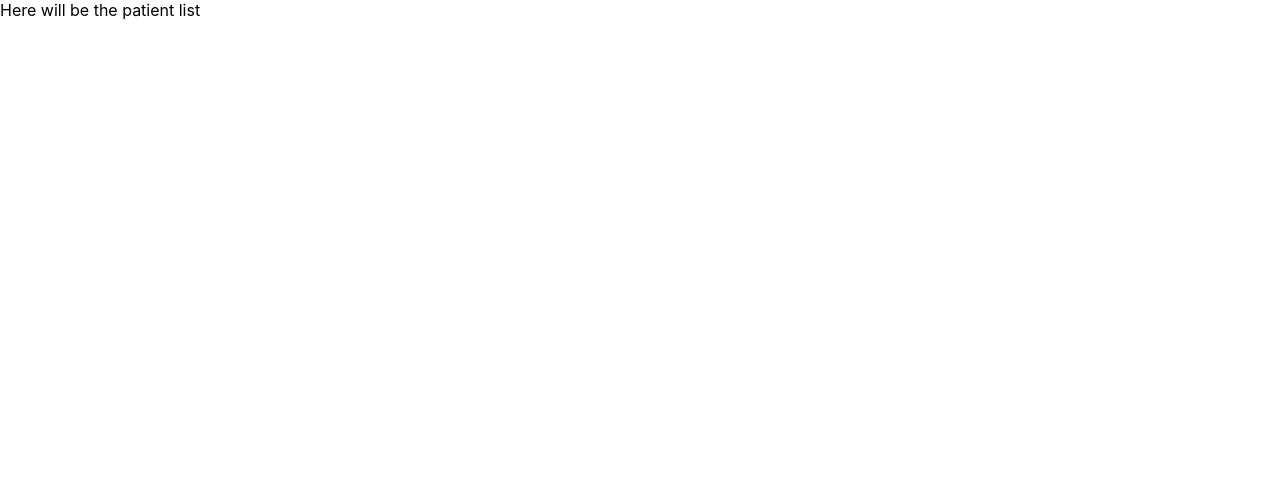
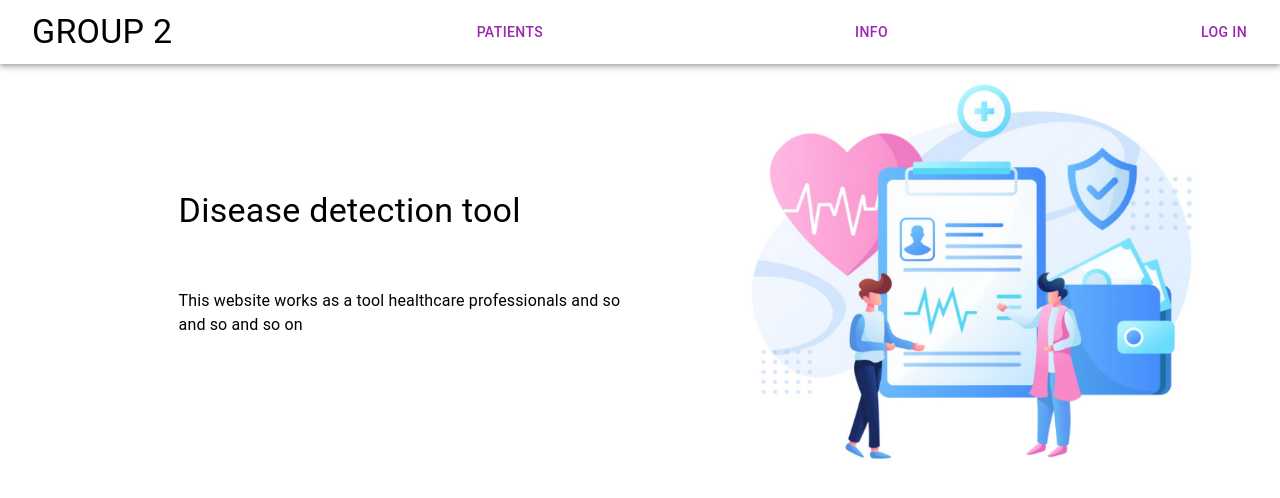
Before and after one commit to kaerhae/BBT.HTI.508-Health-Software-Development-Project-2023, a React (Create React App) app in the folder frontend/: page / in a window 1280 px wide. Shown: the top 498 px of the page. Built offline with nearby package versions, Linux system fonts and the light colour scheme; no server answers.

Commit message:
Added frontpage and navbar

```diff
--- a/frontend/package.json
+++ b/frontend/package.json
@@ -3,6 +3,10 @@
   "version": "0.1.0",
   "private": true,
   "dependencies": {
+    "@emotion/react": "^11.10.6",
+    "@emotion/styled": "^11.10.6",
+    "@fontsource/roboto": "^4.5.8",
+    "@mui/material": "^5.12.0",
     "@testing-library/jest-dom": "^5.16.5",
     "@testing-library/react": "^13.4.0",
     "@testing-library/user-event": "^13.5.0",
--- a/frontend/src/App.js
+++ b/frontend/src/App.js
@@ -6,6 +6,9 @@ import { BrowserRouter, Routes, Route } from "react-router-dom";
 import axios from 'axios';
 import SinglePatient from './components/SinglePatientView';
 import PatientList from './components/PatientListView';
+import IndexPage from './components/IndexPage';
+import Menu from './components/NavBar'
+import { AppBar } from '@mui/material';
 const App = () => {
 
   const [ patients, setPatients ] = useState([])
@@ -26,9 +29,11 @@ const App = () => {
 
   return (
     <BrowserRouter>
+      <Menu />
       <Routes>
         <Route path="/patient/:id" element={<SinglePatient />} />
-        <Route path="/" element={<PatientList patients={patients}/>} />
+        <Route path="/" element={<IndexPage />}></Route>
+        <Route path="/patient" element={<PatientList patients={patients}/>} />
       </Routes>
     </BrowserRouter>
   );
--- /dev/null
+++ b/frontend/src/components/IndexPage.js
@@ -0,0 +1,20 @@
+import React from "react";
+import photo from './images/indexphoto.jpg'
+import { Container, Typography } from '@mui/material';
+import "./styles.css"
+const IndexPage = () => (
+    <Container>
+
+    <div className="content-area">
+        <div className="content-text">
+            <Typography variant="h4" className="content-text-item">Disease detection tool</Typography>
+            <Typography variant="body1" className="content-text-item">This website works as a tool healthcare professionals and so and so and so on</Typography>
+        </div>
+        <div className="content-photo">
+            <img src={photo} alt="Frontend Picture" width="40%" height="40%" />
+        </div>
+    </div>
+    </Container>
+)
+
+export default IndexPage;
--- /dev/null
+++ b/frontend/src/components/NavBar.js
@@ -0,0 +1,29 @@
+import { AppBar, Button, IconButton, Toolbar, Typography } from '@mui/material'
+import React from 'react'
+import { Link } from 'react-router-dom'
+
+const Menu = () => {
+
+    const buttonStyle = {
+        "margin-left":"auto"
+    }
+
+  return (
+    <AppBar position="static" style={{ background: 'white' }}>
+      <Toolbar>
+        <Button component={Link} to="/"><Typography variant="h4" style={{ color: 'black' }}>Group 2</Typography></Button>
+        <Button color="secondary" component={Link} to="/patient" style={buttonStyle}>
+          Patients
+        </Button>
+        <Button color="secondary" component={Link} to="/" style={buttonStyle}>
+          Info
+        </Button>
+        <Button color="secondary" component={Link} to="/" style={buttonStyle}>
+          Log in
+        </Button>
+      </Toolbar>
+    </AppBar>
+  )
+}
+
+export default Menu
--- /dev/null
+++ b/frontend/src/components/styles.css
@@ -0,0 +1,13 @@
+.content-text {
+    float: left;
+    margin: 5%;
+    margin-bottom: 5%;
+}
+
+.content-text-item {
+    margin:10% !important;
+}
+
+.content-photo {
+    margin-top:1%;
+}
```
Also changed, not shown: frontend/src/components/images/indexphoto.jpg (added), 1 other file (tests, documents, lock files or other folders).
